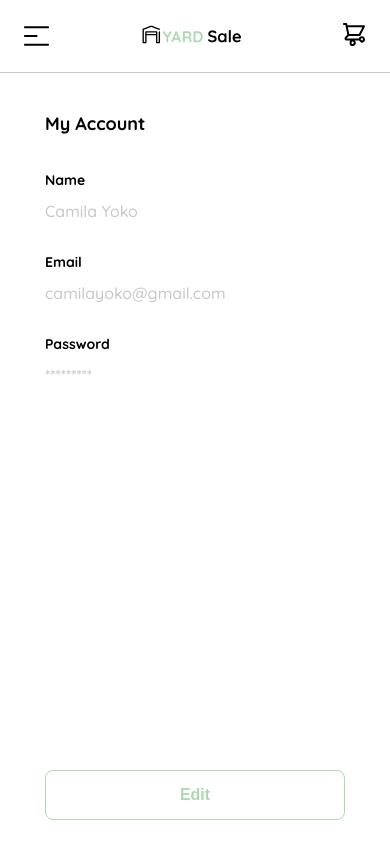
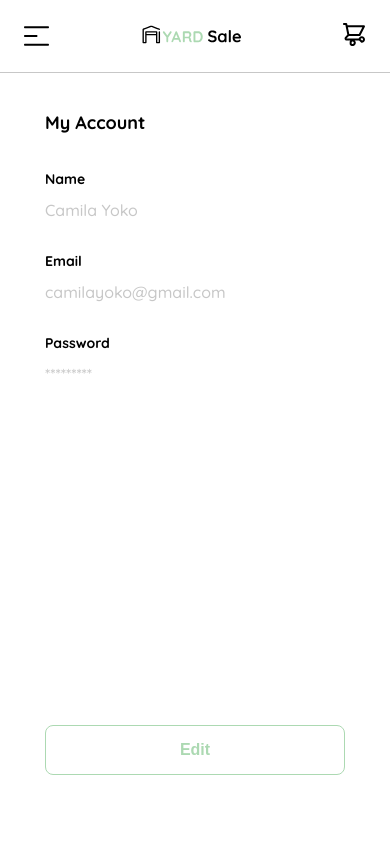
Before and after one commit to kimmo888/ReactShop, a React app: page /Account in a window 390 px wide. Built offline with nearby package versions, Linux system fonts and the light colour scheme.

Commit message:
public deploy Netlify and github pages

```diff
--- a/src/pages/MyAccount.jsx
+++ b/src/pages/MyAccount.jsx
@@ -24,8 +24,8 @@ const MyAccount = () => {
                     <label for="password" className="label">Password</label>
                     <p className="value">*********</p>
                 </div>
-                <input type="submit" value="Edit" className="secondary-button" onClick={handleSubmit} />
             </form>
+                <button  className="secondary-button" onClick={handleSubmit} >Edit</button>
         </div>
     </div>
     )
--- a/src/routes/App.jsx
+++ b/src/routes/App.jsx
@@ -20,7 +20,7 @@ const App = () => {
     const initialState = useInitialState(); //agregamos esta linea
     return(
         <AppContext.Provider value={initialState}> {/* damos el valor initialState */}
-            <BrowserRouter> {/* basename='/ReactShop/'  */}
+            <BrowserRouter > {/* basename='/ReactShop/'  este es para poder hacer deploy en github pages*/}
                 <Layout>
                     <Routes>
                         <Route exact path='/' element={ <Home /> } />
--- a/src/styles/Login.scss
+++ b/src/styles/Login.scss
@@ -1,7 +1,7 @@
 
 .login{
     width: 100%;
-    height: 80vh;
+    height: 100vh;
     display: grid;
     place-items: center;
     z-index: 100000;
@@ -137,15 +137,9 @@
     .logo{
         display: block;
     }
-    .secondary-button {
-        width: 300px;
-        position: absolute;
-        bottom: 0;
-        margin-bottom: 24px;
-    }
     .form-container{
-        height: 100%;
-        margin-top: 200px;
+        height: 80%;
+        margin-top: 30px;
         background-color: white;
     }
     .form{
--- a/src/styles/Other.scss
+++ b/src/styles/Other.scss
@@ -103,7 +103,7 @@
     background-color: white;
     border: 1px solid var(--very-light-pink);
     border-radius: 6px;
-    z-index: 10;
+    z-index: 100;
 }
 .mobile-menu a{
     text-decoration: none;
--- a/src/styles/PasswordRecovery.scss
+++ b/src/styles/PasswordRecovery.scss
@@ -63,4 +63,7 @@
 	.logo {
 		display: block;
 	}
+	.PasswordRecovery-container {
+		margin-top: 100px;
+	}
 }
--- a/webpack.config.js
+++ b/webpack.config.js
@@ -8,8 +8,8 @@ module.exports = {
     entry: './src/index.js',
     output: {
         path: path.resolve(__dirname, 'dist'),
-        filename: 'bundle.js',
-        publicPath: '/',
+        filename: 'bundle.js',  //'ReactShop/bundle.js'  // es para poder hacer deploy en github pages
+        publicPath: '/', // '/ReactShop/' es para poder hacer deploy en github pages
     },
     resolve: {
         extensions: ['.js', '.jsx'],
@@ -73,7 +73,7 @@ module.exports = {
             directory: path.join(__dirname, 'dist'),
         },
         historyApiFallback: true,
-        port: 3008,
+        port: 3006,
         open: true
     },
 }
```
Also changed, not shown: src/components/Menu.jsx (line endings or trailing spaces), 1 other file (tests, documents, lock files or other folders).
